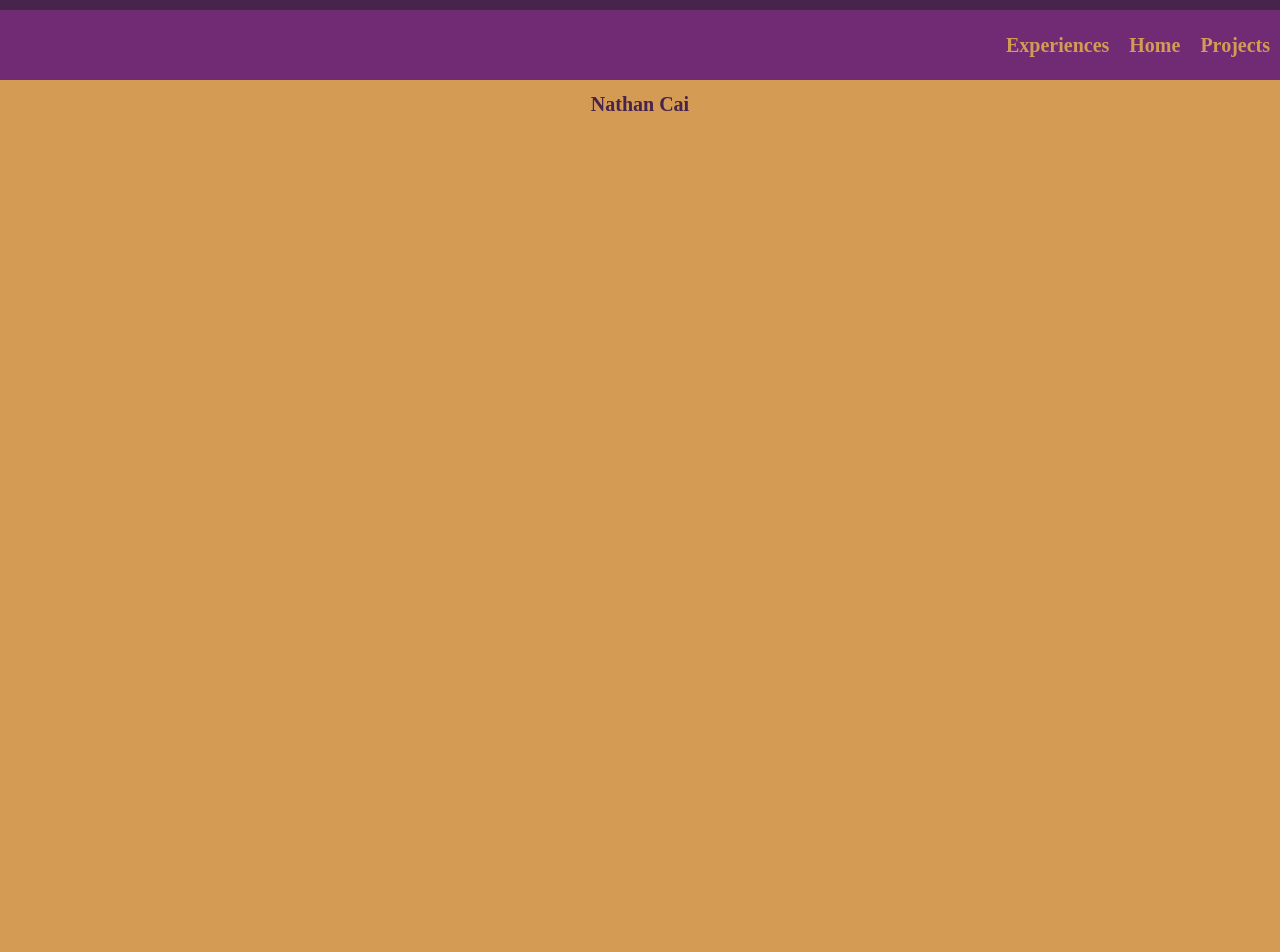
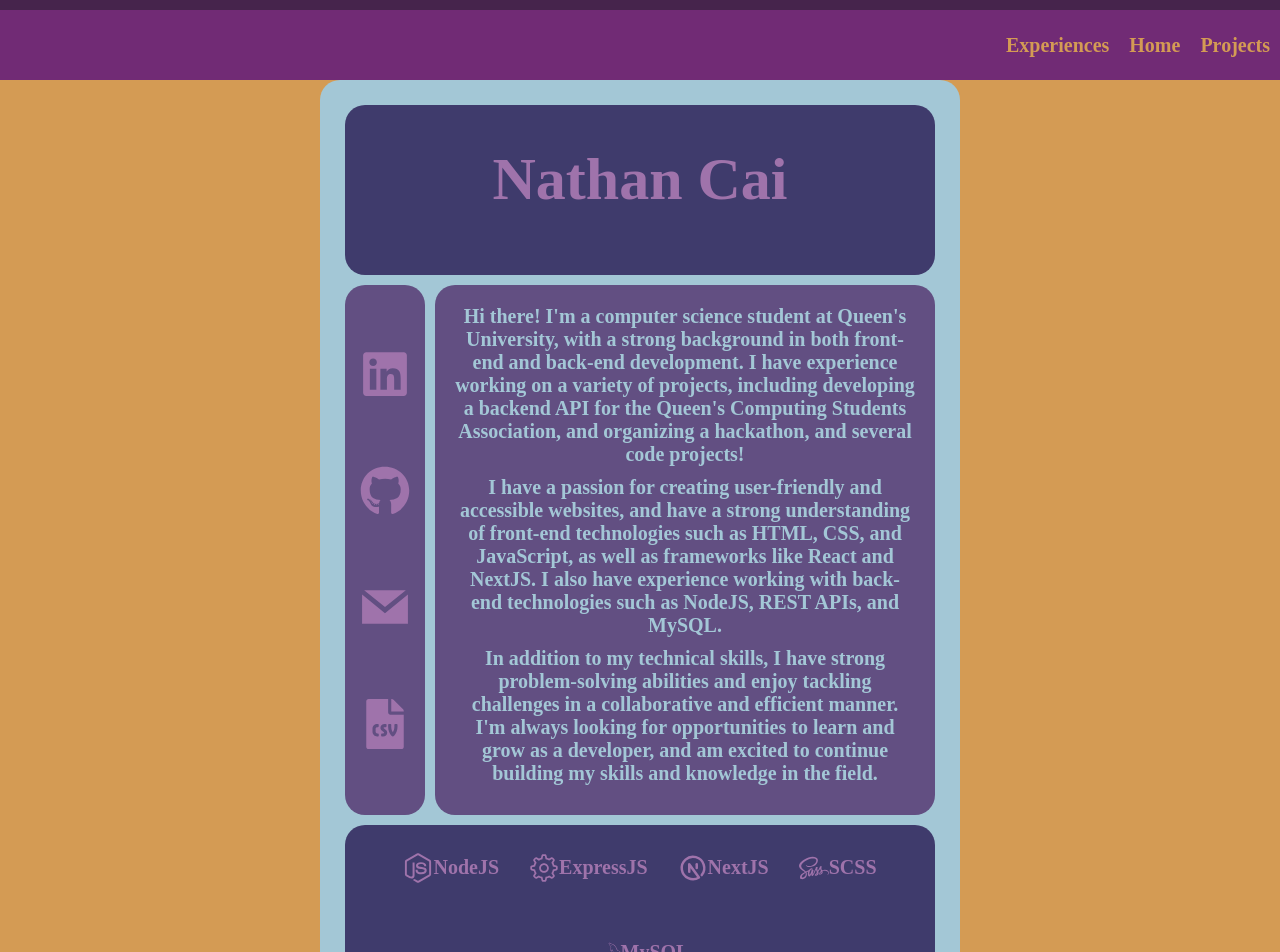
Before and after one commit to destroyer22719/portfolio, a Next.js app: page / in a window 1280 px wide. Shown: the top 952 px of the page. Before the commit the page ends 800 px from the top, so only its background shows below. Built offline with nearby package versions, Linux system fonts and the light colour scheme.

Commit message:
finished first part of home page

```diff
--- a/app/page.tsx
+++ b/app/page.tsx
@@ -1,7 +1,66 @@
+import styles from "../styles/pages/HomePage.module.scss";
+import { FaLinkedin, FaGithub, FaFileCsv } from "react-icons/fa";
+import { GrMail } from "react-icons/gr";
+import TagComponent from "../components/TagComponent";
+import Link from "next/link";
+
 export default function Page() {
+  const skills = ["NodeJS", "ExpressJS", "NextJS", "SCSS", "MySQL"];
   return (
-    <div>
-      <h1>Nathan Cai</h1>
+    <div className={styles["home-page"]}>
+      <div className={styles["home-page__header"]}>
+        <h1>Nathan Cai</h1>
+      </div>
+      <div className={styles["home-page__links"]}>
+        <Link href={"https://www.linkedin.com/in/nathan-cai-dev/"}>
+          <FaLinkedin className={styles["home-page__link"]} size={50} />
+        </Link>
+        <Link href={"https://github.com/destroyer22719"}>
+          <FaGithub className={styles["home-page__link"]} size={50} />
+        </Link>
+        <Link href={"mailto:nathan.cai.ca@gmail.com"}>
+          <div title="nathan.cai.ca@gmail.com">
+            <GrMail className={styles["home-page__link"]} size={50} />
+          </div>
+        </Link>
+        <Link href="#">
+          <FaFileCsv className={styles["home-page__link"]} size={50} />
+        </Link>
+      </div>
+      <div className={styles["home-page__text"]}>
+        <div>
+          Hi there! I'm a computer science student at Queen's University, with a
+          strong background in both front-end and back-end development. I have
+          experience working on a variety of projects, including developing a
+          backend API for the Queen's Computing Students Association, and
+          organizing a hackathon, and several code projects!
+        </div>
+        <div>
+          I have a passion for creating user-friendly and accessible websites,
+          and have a strong understanding of front-end technologies such as
+          HTML, CSS, and JavaScript, as well as frameworks like React and
+          NextJS. I also have experience working with back-end technologies such
+          as NodeJS, REST APIs, and MySQL.
+        </div>
+        <div>
+          In addition to my technical skills, I have strong problem-solving
+          abilities and enjoy tackling challenges in a collaborative and
+          efficient manner. I'm always looking for opportunities to learn and
+          grow as a developer, and am excited to continue building my skills and
+          knowledge in the field.
+        </div>
+      </div>
+      <div className={styles["home-page__skills"]}>
+        {skills.map((skill, i) => (
+          <TagComponent
+            tag={skill}
+            key={skill}
+            size={30}
+            className={styles["home-page__skills-item"]}
+            iconClassName={styles["home-page__skills-items-icon"]}
+          />
+        ))}
+      </div>
     </div>
   );
 }
--- a/components/NavBar.tsx
+++ b/components/NavBar.tsx
@@ -4,15 +4,15 @@ import styles from "../styles/components/NavBar.module.scss";
 const NavBar = () => {
   return (
     <div className={styles["nav-bar"]}>
-      <div className={styles["nav-bar__item"]}>
-        <Link href="/projects">Projects</Link>
-      </div>
-      <div className={styles["nav-bar__item"]}>
-        <Link href="/">Home</Link>
-      </div>
-      <div className={styles["nav-bar__item"]}>
-        <Link href="/experiences">Experiences</Link>
-      </div>
+      <Link href="/projects" className={styles["nav-bar__item"]}>
+        <div>Projects</div>
+      </Link>
+      <Link href="/" className={styles["nav-bar__item"]}>
+        <div>Home</div>
+      </Link>
+      <Link href="/experiences" className={styles["nav-bar__item"]}>
+        <div>Experiences</div>
+      </Link>
     </div>
   );
 };
--- a/components/TagComponent.tsx
+++ b/components/TagComponent.tsx
@@ -8,29 +8,36 @@ import Link from "next/link";
 
 type Prop = {
   tag: string;
+  className: string;
+  iconClassName: string;
+  size?: number;
 };
 
-const TagToIcon: React.FC<Prop> = ({ tag }) => {
+const TagToIcon: React.FC<{ tag: string; className: string, size?:number }> = ({
+  tag,
+  className,
+  size=20
+}) => {
   switch (tag) {
     case "NodeJS":
-      return <FaNodeJs size={12} className={styles["project-card__tag-icon"]} />;
+      return <FaNodeJs size={size} className={className} />;
     case "React":
-      return <FaReact size={12} className={styles["project-card__tag-icon"]} />;
+      return <FaReact size={size} className={className} />;
     case "NextJS":
-      return <TbBrandNextjs size={12} className={styles["project-card__tag-icon"]} />;
+      return <TbBrandNextjs size={size} className={className} />;
     case "SCSS":
-      return <FaSass size={12} className={styles["project-card__tag-icon"]} />;
+      return <FaSass size={size} className={className} />;
     case "MySQL":
-      return <SiMysql size={12} className={styles["project-card__tag-icon"]} />;
+      return <SiMysql size={size} className={className} />;
     default:
-      return <RxGear size={12} className={styles["project-card__tag-icon"]} />;
+      return <RxGear size={size} className={className} />;
   }
 };
-const TagComponent: React.FC<Prop> = ({ tag }) => {
+const TagComponent: React.FC<Prop> = ({ tag, className, iconClassName, size }) => {
   return (
     <Link href={`/projects?tag=${tag}`}>
-      <div className={styles["project-card__tag"]}>
-          <TagToIcon tag={tag} />
+      <div className={className}>
+        <TagToIcon tag={tag} className={iconClassName} size={size}/>
         <div>{tag}</div>
       </div>
     </Link>
--- a/styles/components/NavBar.module.scss
+++ b/styles/components/NavBar.module.scss
@@ -11,7 +11,6 @@
 
   a, a:visited {
     text-decoration: none;
-    color: inherit;
     font-weight: bold;
   }
 
--- /dev/null
+++ b/styles/pages/HomePage.module.scss
@@ -0,0 +1,102 @@
+@import "../variables";
+
+.home-page {
+  display: grid;
+  padding: 2.5rem;
+  border-radius: 2rem;
+  background-color: $cyan;
+  grid-template-columns: 1fr 2fr 2fr 2fr;
+  grid-auto-rows: 1fr;
+  grid-gap: 1rem;
+  width: 50%;
+  color: $purple_dark2;
+  place-items: center;
+  // justify-content: start;
+  grid-template-areas:
+    "header header header header"
+    "link text text text"
+    "link text text text"
+    "link text text text"
+    "skills skills skills skills";
+
+  &__links,
+  &__text {
+    background-color: $purple_light3;
+    width: 100%;
+    height: 100%;
+    border-radius: 2rem;
+  }
+
+  &__header,
+  &__skills {
+    background-color: $purple_dark2;
+    color: $purple_light2;
+    width: 100%;
+    height: 100%;
+    font-size: 3rem;
+    border-radius: 2rem;
+  }
+
+  &__header {
+    text-align: center;
+    border-radius: 2rem;
+    font-weight: bold;
+    grid-area: header;
+  }
+
+  &__links {
+    // border: 5px solid red;
+    // background-color: $purple_dark2;
+    grid-area: link;
+    display: flex;
+    flex-direction: column;
+    justify-content: space-evenly;
+    align-items: center;
+  }
+
+  &__link {
+    fill: $purple_light2;
+  }
+
+  &__text {
+    padding: 2rem;
+    font-weight: bold;
+    color: $cyan;
+    grid-area: text;
+    text-align: center;
+    display: flex;
+    font-size: 2rem;
+    flex-direction: column;
+    * {
+      margin-bottom: 1rem;
+    }
+  }
+
+  &__skills {
+    display: flex;
+    flex-wrap: wrap;
+    grid-area: skills;
+    justify-content: center;
+    align-items: center;
+
+    a {
+      text-decoration: none;
+    }
+
+    &-item {
+      padding: 1rem;
+      font-size: 2rem;
+      font-weight: bold;
+      color: $purple_light2;
+      margin: 0.5rem;
+      align-items: center;
+      display: flex;
+    }
+
+    &-item:hover {
+      color: $purple_dark2;
+      background-color: $purple_light2;
+      border-radius: 1rem;
+    }
+  }
+}
```
Also changed, not shown: components/ProjectCardComponent.tsx (+6 -2 lines).
